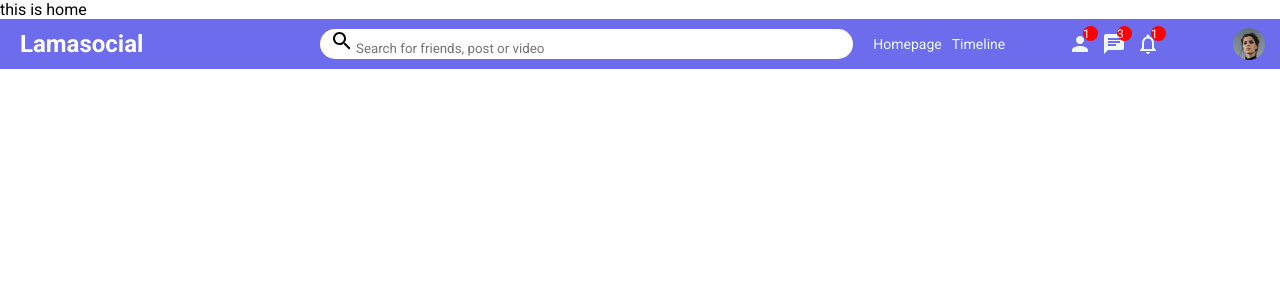
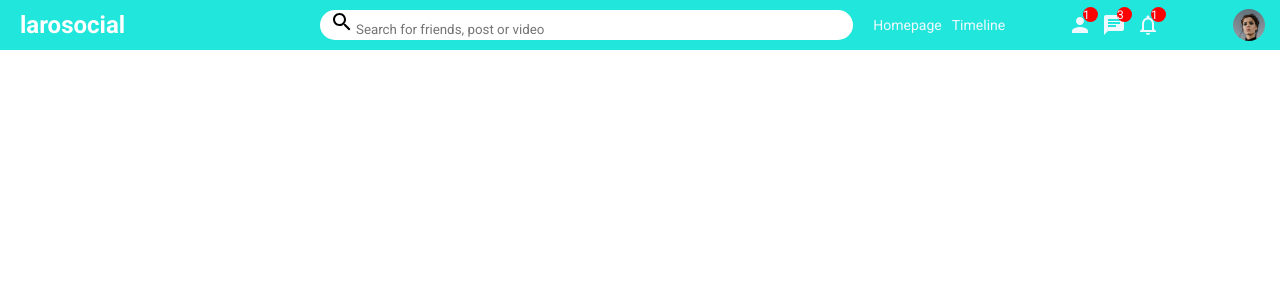
Before and after one commit to carolnamirimu/socialapp, a React (Create React App) app: page / in a window 1280 px wide. Shown: the top 300 px of the page. Built offline with nearby package versions, Linux system fonts and the light colour scheme.

Commit message:
created different components of the social page in different files

```diff
--- a/src/App.js
+++ b/src/App.js
@@ -3,12 +3,11 @@ import Topbar from "./components/topbar/Topbar";
 function App() {
   return(
     <div>
-    <div>
+
+
+ <Topbar/>
+
     <Home/>
-    </div>
- <div>
- <Topbar/>
- </div>
 
 
     </div>
--- a/src/components/topbar/Topbar.jsx
+++ b/src/components/topbar/Topbar.jsx
@@ -8,7 +8,7 @@ export default function Topbar(){
         <div className="topbarContainer">
 
           <div className="topbarLeft">
-            <span className="logo">Lamasocial</span>
+            <span className="logo">larosocial</span>
           </div>
           <div className="topbarCenter"> <div className="searchBar"><span className="searchIcon"><SearchIcon/>
             </span>
--- a/src/components/topbar/topbar.css
+++ b/src/components/topbar/topbar.css
@@ -1,7 +1,7 @@
 .topbarContainer{
     height: 50px;
     width: 100%;
-    background-color: rgb(108, 108, 236);
+    background-color: rgb(33, 230, 220);
     display: flex;
     align-items: center;
     position: sticky;
--- a/src/pages/Home.js
+++ b/src/pages/Home.js
@@ -1,7 +1,7 @@
 export default function Home(){
     return(
         <div>
-            this is home
+
         </div>
     )
 }
```
Also changed, not shown: src/components/Feed.js (added, +7 -0 lines), src/components/Leftbar.js (added, +7 -0 lines), src/components/Rightbar.js (added, +7 -0 lines), src/components/Sidebar.js (added), src/components/feed.css (added), src/components/leftbar.css (added), src/components/rightbar.css (added), src/components/sidebar.css (added).
